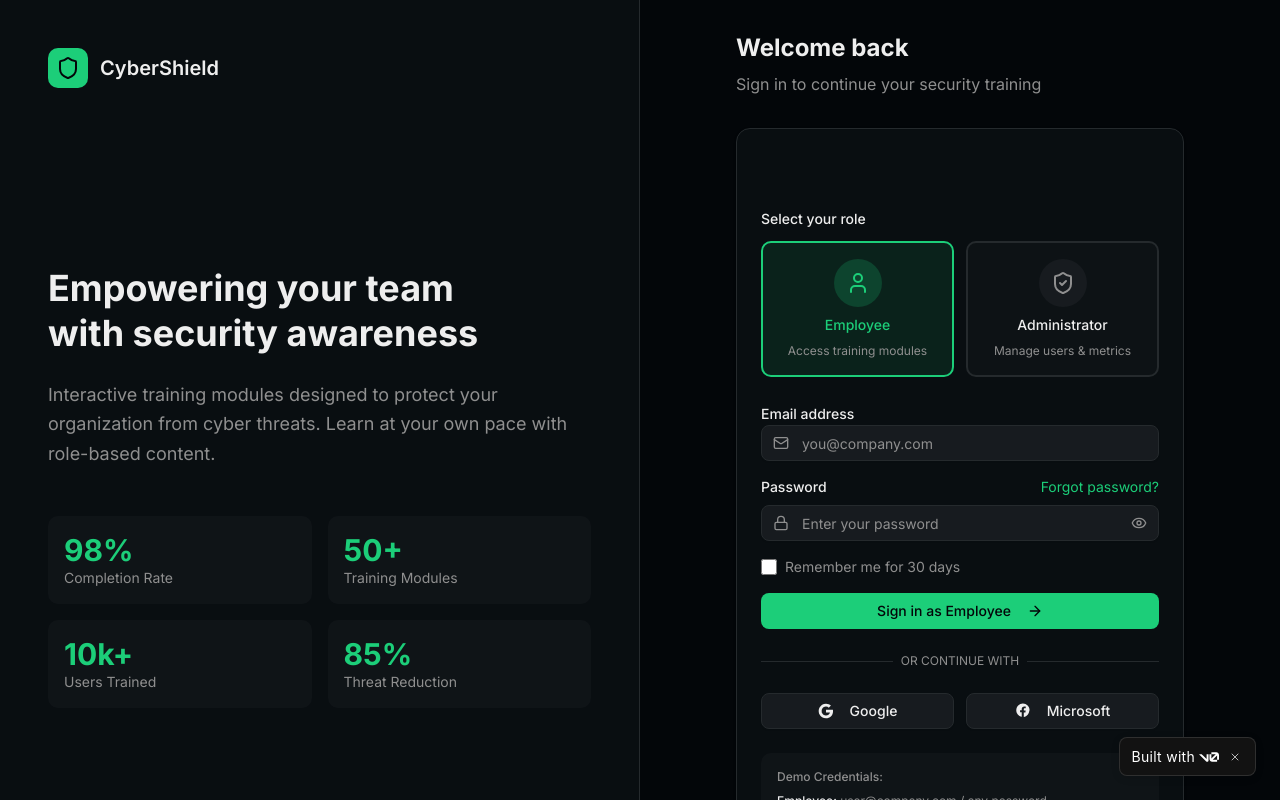
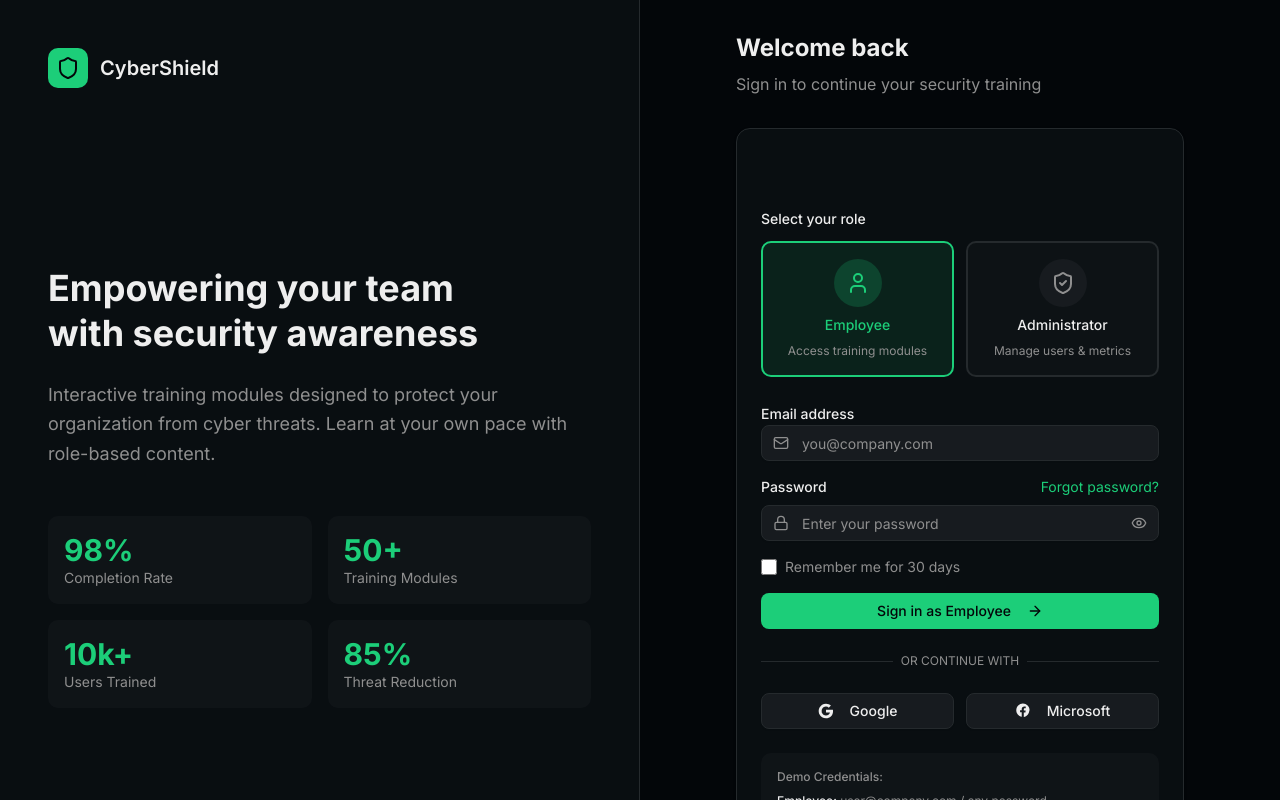
Before and after one commit to sketepete17/cybersecurity-training-program, a Next.js app: page /login in a window 1280 px wide. Shown: the top 800 px of the page. Built offline with nearby package versions, Linux system fonts and the light colour scheme.

Commit message:
remove Vercel branding and Analytics component
Clean up site by removing "Built with v0" badge and Analytics

Co-authored-by: Peter J <117600297+peterisOnIT@users.noreply.github.com>

```diff
--- a/app/layout.tsx
+++ b/app/layout.tsx
@@ -1,7 +1,7 @@
 import React from "react"
 import type { Metadata, Viewport } from "next";
 import { Inter } from "next/font/google";
-import { Analytics } from "@vercel/analytics/next";
+
 import { AuthProvider } from "@/lib/auth-context";
 import "./globals.css";
 
@@ -46,91 +46,7 @@ export default function RootLayout({
         <AuthProvider>
           {children}
         </AuthProvider>
-        <Analytics />
-      {/* v0 – built-with badge */}
-  <div dangerouslySetInnerHTML={{ __html: `<div id="v0-built-with-button-41582dd3-6063-4db0-815d-575873350197" style="
-border: 1px solid hsl(0deg 0% 100% / 12%);
-position: fixed;
-bottom: 24px;
-right: 24px;
-z-index: 1000;
-background: #121212;
-color: white;
-padding: 8px 12px;
-border-radius: 8px;
-font-weight: 400;
-font-size: 14px;
-box-shadow: 0 2px 8px rgba(0,0,0,0.12);
-letter-spacing: 0.02em;
-transition: all 0.2s;
-display: flex;
-align-items: center;
-gap: 4px;
-font-family: -apple-system, BlinkMacSystemFont, 'Segoe UI', Roboto, sans-serif;
-">
-<a
-  href="https://v0.app/chat/api/open/built-with-v0/b_PveuKyCJ3F8?ref=3A6KH3"
-  target="_blank"
-  rel="noopener"
-  style="
-    color: inherit;
-    text-decoration: none;
-    display: flex;
-    align-items: center;
-    gap: 4px;
-  "
->
-  Built with
-  <svg
-    fill="currentColor"
-    viewBox="0 0 147 70"
-    xmlns="http://www.w3.org/2000/svg"
-    style="width: 20px; height: 20px;"
-  >
-    <path d="M56 50.2031V14H70V60.1562C70 65.5928 65.5928 70 60.1562 70C57.5605 70 54.9982 68.9992 53.1562 67.1573L0 14H19.7969L56 50.2031Z" />
-    <path d="M147 56H133V23.9531L100.953 56H133V70H96.6875C85.8144 70 77 61.1856 77 50.3125V14H91V46.1562L123.156 14H91V0H127.312C138.186 0 147 8.81439 147 19.6875V56Z" />
-  </svg>
-</a>
-
-<button
-  onclick="document.getElementById('v0-built-with-button-41582dd3-6063-4db0-815d-575873350197').style.display='none'"
-  onmouseenter="this.style.opacity='1'"
-  onmouseleave="this.style.opacity='0.7'"
-  style="
-    background: none;
-    border: none;
-    color: white;
-    cursor: pointer;
-    padding: 2px;
-    margin-left: 4px;
-    border-radius: 2px;
-    display: flex;
-    align-items: center;
-    opacity: 0.7;
-    transition: opacity 0.2s;
-    transform: translateZ(0);
-  "
-  aria-label="Close"
->
-  <svg width="12" height="12" viewBox="0 0 24 24" fill="none" stroke="currentColor" stroke-width="2" stroke-linecap="round" stroke-linejoin="round">
-    <path d="M18 6L6 18M6 6l12 12"/>
-  </svg>
-</button>
-
-<span style="
-  position: absolute;
-  width: 1px;
-  height: 1px;
-  padding: 0;
-  margin: -1px;
-  overflow: hidden;
-  clip: rect(0, 0, 0, 0);
-  white-space: nowrap;
-">
-  v0
-</span>
-</div>` }} />
-</body>
+      </body>
     </html>
   );
 }
```
